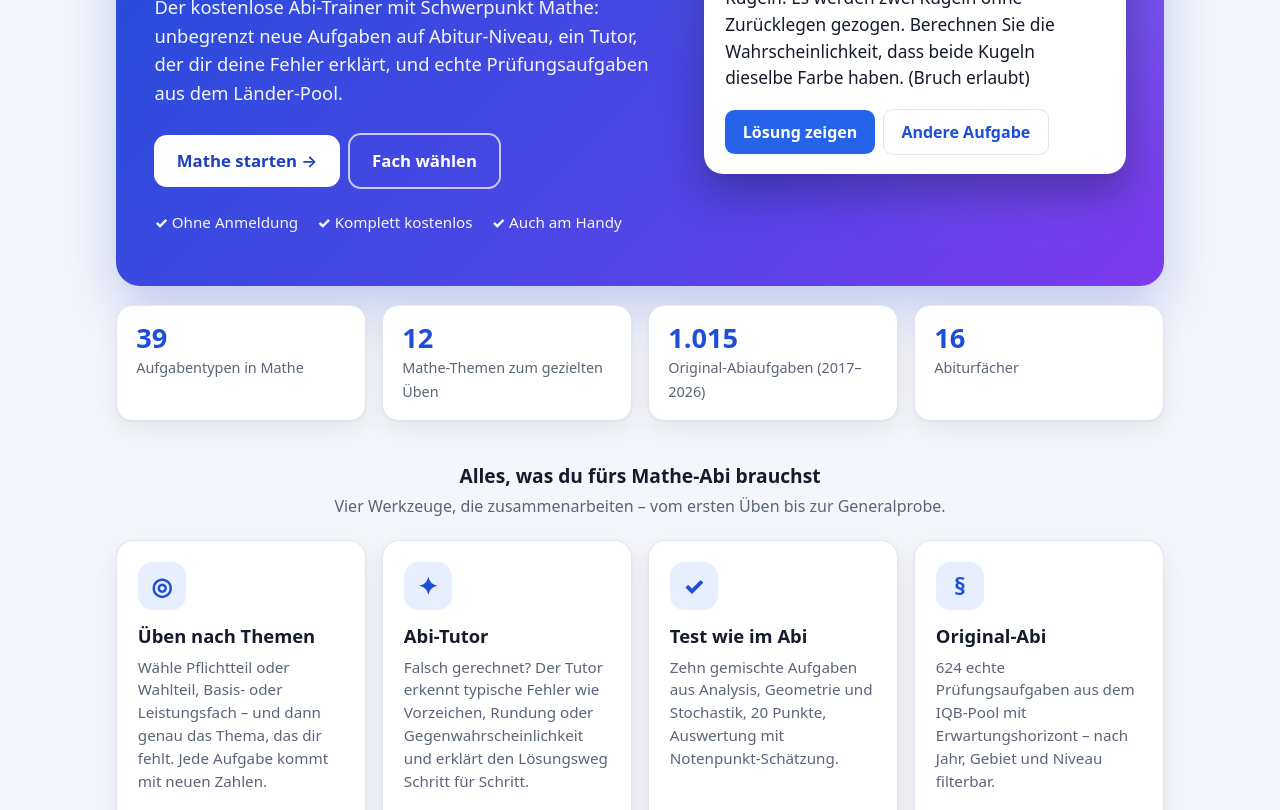
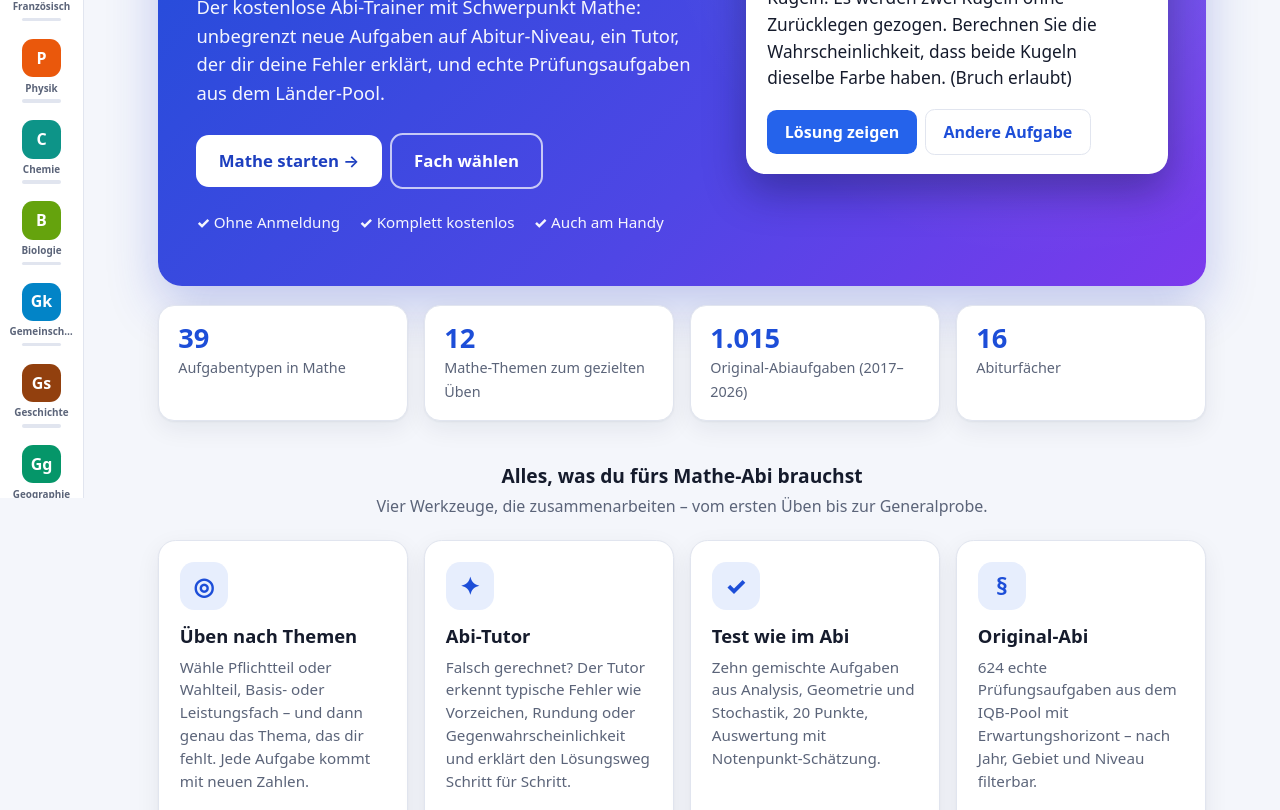
Before and after one commit to lehmann-benno-ai/abi-trainer-bw, a plain HTML site: page index.html in a window 1280 px wide. Shown: the part 302-1112 px from the top of the page. Drawn offline with nearby package versions, Linux system fonts and the light colour scheme.

Commit message:
Subject sidebar (dock): one-click switching, remembers last page per subject, shows progress
Co-Authored-By: Devin AI <158243242+devin-ai-integration[bot]@users.noreply.github.com>

```diff
--- a/index.html
+++ b/index.html
@@ -26,6 +26,7 @@
       <a href="#/fortschritt">Fortschritt</a>
     </nav>
   </header>
+  <aside id="dock" class="dock" aria-label="Fächer"></aside>
   <main id="app" tabindex="-1"></main>
   <footer class="foot">
     <div class="fgrid">
--- a/js/app.js
+++ b/js/app.js
@@ -3,7 +3,7 @@
   const app = $('#app');
   const TOPICS = ['Analysis', 'Geometrie', 'Stochastik'];
   const KEY = 'abiTrainerBW.v1';
-  const store = Object.assign({ subject: 'mathe', cards: {}, stats: {}, orig: {}, tests: [] }, JSON.parse(localStorage.getItem(KEY) || '{}'));
+  const store = Object.assign({ subject: 'mathe', cards: {}, stats: {}, orig: {}, tests: [], last: {} }, JSON.parse(localStorage.getItem(KEY) || '{}'));
   const save = () => localStorage.setItem(KEY, JSON.stringify(store));
   const subj = () => Subjects.find(s => s.id === store.subject) || Subjects[0];
   const cardTopics = () => [...new Set(subj().cards.map(c => c.topic))];
@@ -400,6 +400,17 @@
   const sel = $('#subject');
   sel.innerHTML = Subjects.map(x => `<option value="${x.id}">${esc(x.name)}</option>`).join('');
   sel.onchange = () => setSubject(sel.value);
+  const dock = $('#dock');
+  // Share of a subject that is mastered: Mathe = themes with more right than wrong answers, others = cards that sit.
+  const progressOf = x => x.main
+    ? Themes.filter(t => { const r = t.ids.reduce((a, id) => a + (store.stats[id]?.r || 0), 0), w = t.ids.reduce((a, id) => a + (store.stats[id]?.w || 0), 0); return r > 0 && r >= w; }).length / Themes.length
+    : x.cards.filter(c => (store.cards[c.id] || 0) >= 2).length / (x.cards.length || 1);
+  function paintDock() {
+    const S = subj();
+    dock.innerHTML = Subjects.map(x => `<button style="${subjVars(x)}" data-id="${x.id}" class="${x === S ? 'on' : ''}" title="${esc(x.name)} – ${Math.round(progressOf(x) * 100)} % geschafft" aria-label="${esc(x.name)}" ${x === S ? 'aria-current="true"' : ''}><span class="sicon">${x.icon}</span><span class="dname">${esc(x.name)}</span><span class="dbar"><i style="width:${progressOf(x) * 100}%"></i></span></button>`).join('');
+    dock.querySelectorAll('button').forEach(b => b.onclick = () => setSubject(b.dataset.id, store.last[b.dataset.id] || '#/start'));
+    const on = dock.querySelector('.on'); if (on && on.scrollIntoView) on.scrollIntoView({ block: 'nearest', inline: 'nearest' });
+  }
   const themeBtn = $('#theme');
   const paintTheme = () => {
     const dark = document.documentElement.dataset.theme === 'dark';
@@ -422,6 +433,8 @@
     $('#src').href = S.source;
     document.title = `Abi-Trainer BW – ${S.name}`;
     document.querySelectorAll('nav a').forEach(a => a.classList.toggle('active', a.getAttribute('href') === '#/' + name));
+    if (name && views[name]) { store.last[S.id] = location.hash; save(); }
+    paintDock();
     (views[name] || views[''])();
     app.focus({ preventScroll: true });
   }
--- a/style.css
+++ b/style.css
@@ -215,3 +215,23 @@ p.sub { color:var(--muted); margin:-.4rem auto 1.3rem; max-width:40rem; text-ali
 .foot .fgrid a { display:block; margin:.2rem 0; }
 @media (max-width:900px) { .hero { grid-template-columns:1fr; padding:2.2rem 1.4rem; } .feats { grid-template-columns:repeat(2,1fr); } .topics { grid-template-columns:1fr; } }
 @media (max-width:560px) { .feats, .foot .fgrid { grid-template-columns:1fr; } .kpis { grid-template-columns:repeat(2,1fr); } }
+
+.dock { position:fixed; left:0; top:0; bottom:0; width:5.25rem; z-index:30; display:flex; flex-direction:column; gap:.3rem; padding:.6rem .4rem; overflow-y:auto; scrollbar-width:none; background:var(--card); border-right:1px solid var(--line); }
+.dock::-webkit-scrollbar { display:none; }
+.dock button { --c:var(--cl); flex:none; display:flex; flex-direction:column; align-items:center; gap:.2rem; width:100%; padding:.4rem .2rem; border:0; border-radius:.8rem; background:transparent; color:var(--muted); font:inherit; cursor:pointer; }
+[data-theme="dark"] .dock button { --c:var(--cdk); }
+.dock button:hover { background:color-mix(in srgb, var(--c) 12%, transparent); }
+.dock button.on { background:color-mix(in srgb, var(--c) 18%, transparent); color:var(--ink); box-shadow:inset 3px 0 0 var(--c); }
+.dock .sicon { display:grid; place-items:center; width:2.4rem; height:2.4rem; border-radius:.7rem; background:var(--c); color:#fff; font-weight:800; }
+[data-theme="dark"] .dock .sicon { color:#0b1020; }
+.dock .dname { font-size:.62rem; font-weight:700; max-width:100%; overflow:hidden; text-overflow:ellipsis; white-space:nowrap; }
+.dock .dbar { width:2.4rem; height:.22rem; border-radius:9px; background:var(--line); overflow:hidden; }
+.dock .dbar i { display:block; height:100%; background:var(--c); }
+body { padding-left:5.25rem; }
+@media (max-width:760px) {
+  body { padding-left:0; padding-bottom:5rem; }
+  .dock { top:auto; right:0; width:auto; height:4.6rem; flex-direction:row; overflow:auto hidden; padding:.3rem .4rem; border-right:0; border-top:1px solid var(--line); box-shadow:0 -4px 16px rgba(0,0,0,.12); }
+  .dock button { width:4.2rem; padding:.3rem .1rem; }
+  .dock button.on { box-shadow:inset 0 3px 0 var(--c); }
+  .dock .sicon { width:2.1rem; height:2.1rem; }
+}
```
